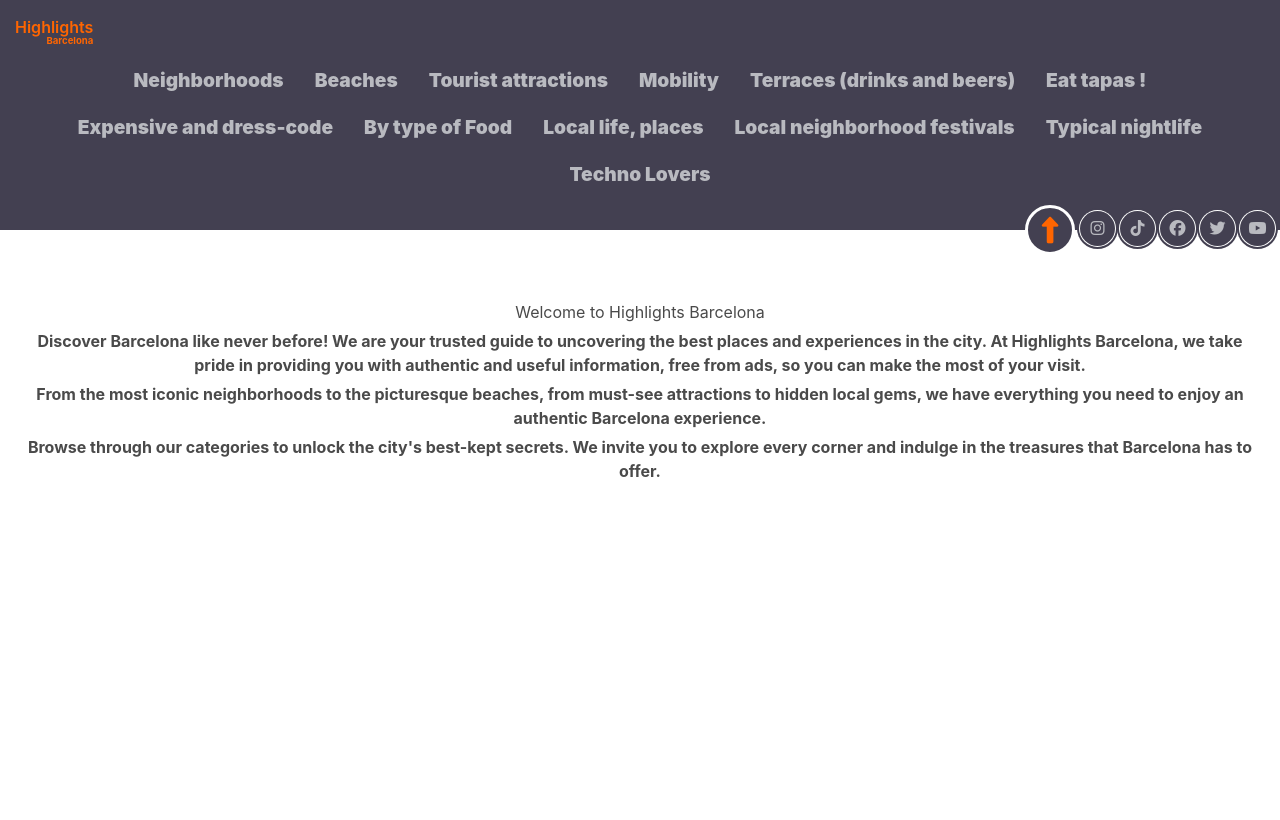
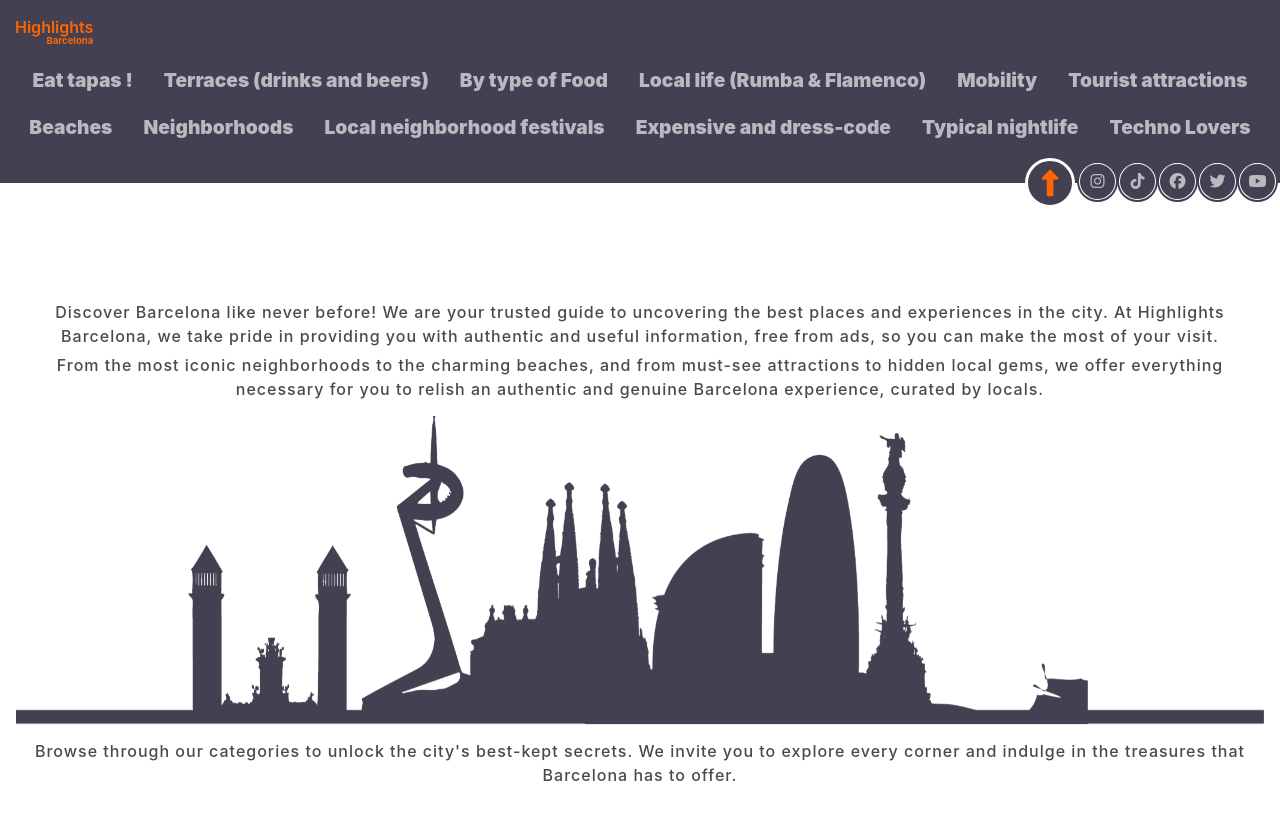
Before and after one commit to gonzaf24/highlightsbarcelona, a PHP site: page / in a window 1280 px wide. Shown: the top 820 px of the page. Run offline with PHP 8.4, Linux system fonts and the light colour scheme; some libraries are stand-ins or nearby versions.

Commit message:
home image added

```diff
--- /dev/null
+++ b/css/effects.css
@@ -0,0 +1,74 @@
+.shake-vertical {
+  -webkit-animation: shake-vertical 0.8s cubic-bezier(0.455, 0.03, 0.515, 0.955)
+    both;
+  animation: shake-vertical 0.8s cubic-bezier(0.455, 0.03, 0.515, 0.955) both;
+}
+
+/* ----------------------------------------------
+ * Generated by Animista on 2023-8-10 10:54:48
+ * Licensed under FreeBSD License.
+ * See http://animista.net/license for more info.
+ * w: http://animista.net, t: @cssanimista
+ * ---------------------------------------------- */
+
+/**
+ * ----------------------------------------
+ * animation shake-vertical
+ * ----------------------------------------
+ */
+@-webkit-keyframes shake-vertical {
+  0%,
+  100% {
+    -webkit-transform: translateY(0);
+    transform: translateY(0);
+  }
+  10%,
+  30%,
+  50%,
+  70% {
+    -webkit-transform: translateY(-8px);
+    transform: translateY(-8px);
+  }
+  20%,
+  40%,
+  60% {
+    -webkit-transform: translateY(8px);
+    transform: translateY(8px);
+  }
+  80% {
+    -webkit-transform: translateY(6.4px);
+    transform: translateY(6.4px);
+  }
+  90% {
+    -webkit-transform: translateY(-6.4px);
+    transform: translateY(-6.4px);
+  }
+}
+@keyframes shake-vertical {
+  0%,
+  100% {
+    -webkit-transform: translateY(0);
+    transform: translateY(0);
+  }
+  10%,
+  30%,
+  50%,
+  70% {
+    -webkit-transform: translateY(-8px);
+    transform: translateY(-8px);
+  }
+  20%,
+  40%,
+  60% {
+    -webkit-transform: translateY(8px);
+    transform: translateY(8px);
+  }
+  80% {
+    -webkit-transform: translateY(6.4px);
+    transform: translateY(6.4px);
+  }
+  90% {
+    -webkit-transform: translateY(-6.4px);
+    transform: translateY(-6.4px);
+  }
+}
--- a/css/estilos.css
+++ b/css/estilos.css
@@ -68,7 +68,8 @@ body::-webkit-scrollbar {
 
 .welcome-text {
   font-size: 1rem;
-  font-weight: bold;
+  font-weight: 500;
+  letter-spacing: 1px;
   text-align: center;
   display: flex;
   justify-content: center;
@@ -78,6 +79,7 @@ body::-webkit-scrollbar {
 
 .explore-link {
   display: none;
+  text-transform: uppercase;
 }
 
 @media (min-width: 0px) and (max-width: 430px) {
--- a/css/navbar.css
+++ b/css/navbar.css
@@ -224,12 +224,11 @@
     align-items: flex-start;
     flex-direction: column;
     flex-wrap: nowrap;
-    gap: 5px;
     background-color: #434051;
     display: flex;
     justify-content: space-between;
     align-items: flex-start;
-    gap: 5px;
+    gap: 8px;
     height: 0px;
     padding: 0px;
   }
--- a/inc/head.php
+++ b/inc/head.php
@@ -5,4 +5,6 @@
  --><link rel="stylesheet" href="./css/bulma.min.css">
 <link rel="stylesheet" href="./css/estilos.css">
 <link rel="stylesheet" href="./css/navbar.css">
+<link rel="stylesheet" href="./css/effects.css">
 <script src="https://kit.fontawesome.com/a11b4444d7.js" crossorigin="anonymous"></script>
+<link rel="icon" type="image/x-icon" href="./img/favicon.ico">
--- a/inc/navbar.php
+++ b/inc/navbar.php
@@ -6,16 +6,16 @@
 
   </div>
   <div id="navbar-cotegories" class="navbar-cotegories">
+    <a href="index.php?vista=tapas" class="item">Eat tapas !</a>
+    <a href="index.php?vista=terraces" class="item">Terraces (drinks and beers)</a>
+    <a href="index.php?vista=food" class="item">By type of Food</a>
+    <a href="index.php?vista=local_life" class="item">Local life (Rumba & Flamenco)</a>
+    <a href="index.php?vista=mobility" class="item">Mobility</a>
+    <a href="index.php?vista=tourist_attractions" class="item">Tourist attractions</a>
+    <a href="index.php?vista=beaches" class="item">Beaches</a>
     <a href="index.php?vista=neighborhoods" class="item">Neighborhoods</a>
-    <a href="index.php?vista=beaches" class="item">Beaches</a>
-    <a href="index.php?vista=tourist_attractions" class="item">Tourist attractions</a>
-    <a href="index.php?vista=mobility" class="item">Mobility</a>
-    <a href="index.php?vista=terraces" class="item">Terraces (drinks and beers)</a>
-    <a href="index.php?vista=tapas" class="item">Eat tapas !</a>
+    <a href="index.php?vista=neighborhoods_festivals" class="item">Local neighborhood festivals</a>
     <a href="index.php?vista=expensive_places" class="item">Expensive and dress-code</a>
-    <a href="index.php?vista=food" class="item">By type of Food</a>
-    <a href="index.php?vista=local_life" class="item">Local life, places</a>
-    <a href="index.php?vista=neighborhoods_festivals" class="item">Local neighborhood festivals</a>
     <a href="index.php?vista=nightlife" class="item">Typical nightlife</a>
     <a href="index.php?vista=techno_lovers" class="item">Techno Lovers</a>
   </div>
--- a/js/navbar.js
+++ b/js/navbar.js
@@ -28,7 +28,7 @@ document.addEventListener("DOMContentLoaded", function () {
     // Determinar el valor de margin-top según el ancho del navegador
     let marginTopValue = `250px`;
     if (screenWidth < 550) {
-      marginTopValue = `550px`;
+      marginTopValue = `585px`;
     } else if (screenWidth < 880) {
       marginTopValue = `400px`;
     } else if (screenWidth < 925) {
@@ -70,13 +70,17 @@ document.addEventListener("DOMContentLoaded", function () {
 
   // Escuchar el evento scroll en el body
   document.body.addEventListener("scroll", function () {
-    console.log("scroll");
     const scrollY =
       document.body.scrollTop || document.documentElement.scrollTop;
+    const windowHeight = window.innerHeight;
+    const scrollThreshold = windowHeight * 0.3; // 10% of the window height
 
     if (scrollY > prevScrollY) {
-      // Hacer scroll hacia arriba
-      if (navbarCategories.classList.contains("open-menu")) {
+      // Scrolling down
+      if (
+        scrollY > scrollThreshold &&
+        navbarCategories.classList.contains("open-menu")
+      ) {
         navbarCategories.classList.remove("open-menu");
         openButton.classList.remove("open-menu");
         updateMarginTopByWidth();
@@ -84,7 +88,7 @@ document.addEventListener("DOMContentLoaded", function () {
         menuButtonIcon.classList.remove("hidden");
       }
     } else if (scrollY === 0) {
-      // En la parte superior de la página
+      // At the top of the page
       navbarCategories.classList.add("open-menu");
       openButton.classList.add("open-menu");
       updateMarginTopByWidth();
--- a/vistas/home.php
+++ b/vistas/home.php
@@ -1,9 +1,11 @@
 <section id="page" class="page">
+	<div class="welcome-text">
+		<p>Discover Barcelona like never before! We are your trusted guide to uncovering the best places and experiences in the city. At Highlights Barcelona, we take pride in providing you with authentic and useful information, free from ads, so you can make the most of your visit.</p>
+    	<p>From the most iconic neighborhoods to the charming beaches, and from must-see attractions to hidden local gems, we offer everything necessary for you to relish an authentic and genuine Barcelona experience, curated by locals.</p>
+	</div>
+	<image class="welcome-image shake-vertical" src="./img/barcelona_city.png" alt="Welcome Image">
     <div class="welcome-text">
-      <h1>Welcome to Highlights Barcelona</h1>
-      <p>Discover Barcelona like never before! We are your trusted guide to uncovering the best places and experiences in the city. At Highlights Barcelona, we take pride in providing you with authentic and useful information, free from ads, so you can make the most of your visit.</p>
-      <p>From the most iconic neighborhoods to the picturesque beaches, from must-see attractions to hidden local gems, we have everything you need to enjoy an authentic Barcelona experience.</p>
-      <p>Browse through our categories to unlock the city's best-kept secrets. We invite you to explore every corner and indulge in the treasures that Barcelona has to offer.</p>
-      <button class="explore-link">Explore Categories</button>
+    	<p>Browse through our categories to unlock the city's best-kept secrets. We invite you to explore every corner and indulge in the treasures that Barcelona has to offer.</p>
+    	<button class="explore-link">Explore Categories</button>
     </div>
 </section>
```
Also changed, not shown: img/barcelona_city.png (added), img/favicon.ico (added).
